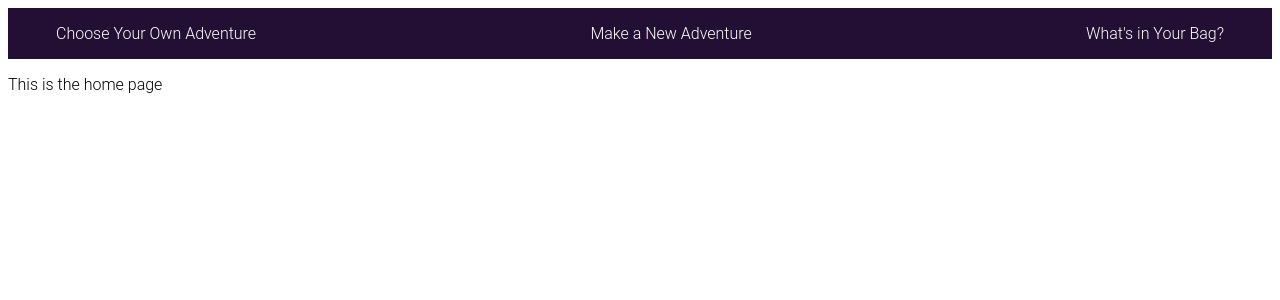
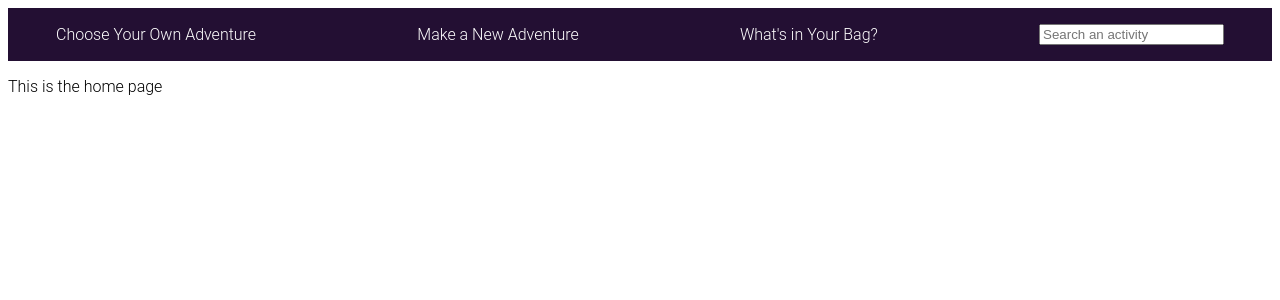
Before and after one commit to rosedurandisse/activity-store, a React (Create React App) app in the folder front-end/: page / in a window 1280 px wide. Shown: the top 300 px of the page. Built offline with nearby package versions, Linux system fonts and the light colour scheme; no server answers.

Commit message:
Added Filter search functionality to the nav bar

```diff
--- a/front-end/src/App.js
+++ b/front-end/src/App.js
@@ -14,6 +14,8 @@ import NavBar from "./Components/navBar/Navbar";
 
 function App() {
   const [cartItems, setCartItems] = useState([]);
+  const [searchTerm, setSearchTerm] = useState("");
+
   const handleAddToCart = (product) => {
     const itemExistsInCart = cartItems.find((item) => item.id === product.id);
     if (itemExistsInCart) {
@@ -48,16 +50,25 @@ function App() {
   const clearItems = () => {
     setCartItems([]);
   };
+
   return (
     <div className="app">
-      <NavBar countCartItems={cartItems.length} />
+      <NavBar
+        countCartItems={cartItems.length}
+        searchTerm={searchTerm}
+        setSearchTerm={setSearchTerm}
+      />
       <div>
         <Routes>
           <Route path="/" element={<Home />}></Route>
           <Route
             path="/adventures"
             element={
-              <Index cartItems={cartItems} handleAddToCart={handleAddToCart} />
+              <Index
+                cartItems={cartItems}
+                handleAddToCart={handleAddToCart}
+                searchTerm={searchTerm}
+              />
             }
           ></Route>
           <Route path="/adventures/:id" element={<Show />}></Route>
--- a/front-end/src/Components/adventureList/AdventureList.js
+++ b/front-end/src/Components/adventureList/AdventureList.js
@@ -1,13 +1,11 @@
 import axios from "axios";
 import { useState, useEffect } from "react";
 import Adventure from "../adventureCard/AdventureCard";
-import SearchBar from "../searchBar/searchBar";
 
 function AdventureList(props) {
-  const { handleAddToCart } = props.props;
+  const { handleAddToCart, searchTerm } = props.props;
   const API = process.env.REACT_APP_API_URL;
   const [adventures, setAdventures] = useState([]);
-  const [searchTerm, setSearchTerm] = useState("");
 
   useEffect(() => {
     axios
@@ -28,7 +26,6 @@ function AdventureList(props) {
 
   return (
     <div>
-      <SearchBar searchTerm={searchTerm} setSearchTerm={setSearchTerm} />
       <section className="Adventures col-2">
         {filteredAdventures.map((adventure) => {
           return (
--- a/front-end/src/Components/navBar/Navbar.js
+++ b/front-end/src/Components/navBar/Navbar.js
@@ -1,7 +1,8 @@
 import { Link } from "react-router-dom";
+import SearchBar from "../searchBar/searchBar";
 
 function NavBar(props) {
-  const { countCartItems } = props;
+  const { countCartItems, searchTerm, setSearchTerm } = props;
   return (
     <nav>
       <div>
@@ -21,6 +22,9 @@ function NavBar(props) {
           ) : null}
         </Link>
       </div>
+      <div>
+        <SearchBar searchTerm={searchTerm} setSearchTerm={setSearchTerm} />
+      </div>
     </nav>
   );
 }
--- a/front-end/src/Components/searchBar/searchBar.js
+++ b/front-end/src/Components/searchBar/searchBar.js
@@ -1,6 +1,7 @@
 import React from "react";
 
 const SearchBar = ({ searchTerm, setSearchTerm }) => {
+  console.log(searchTerm);
   const updateSearchTerm = (event) => {
     setSearchTerm(event.target.value);
   };
```
